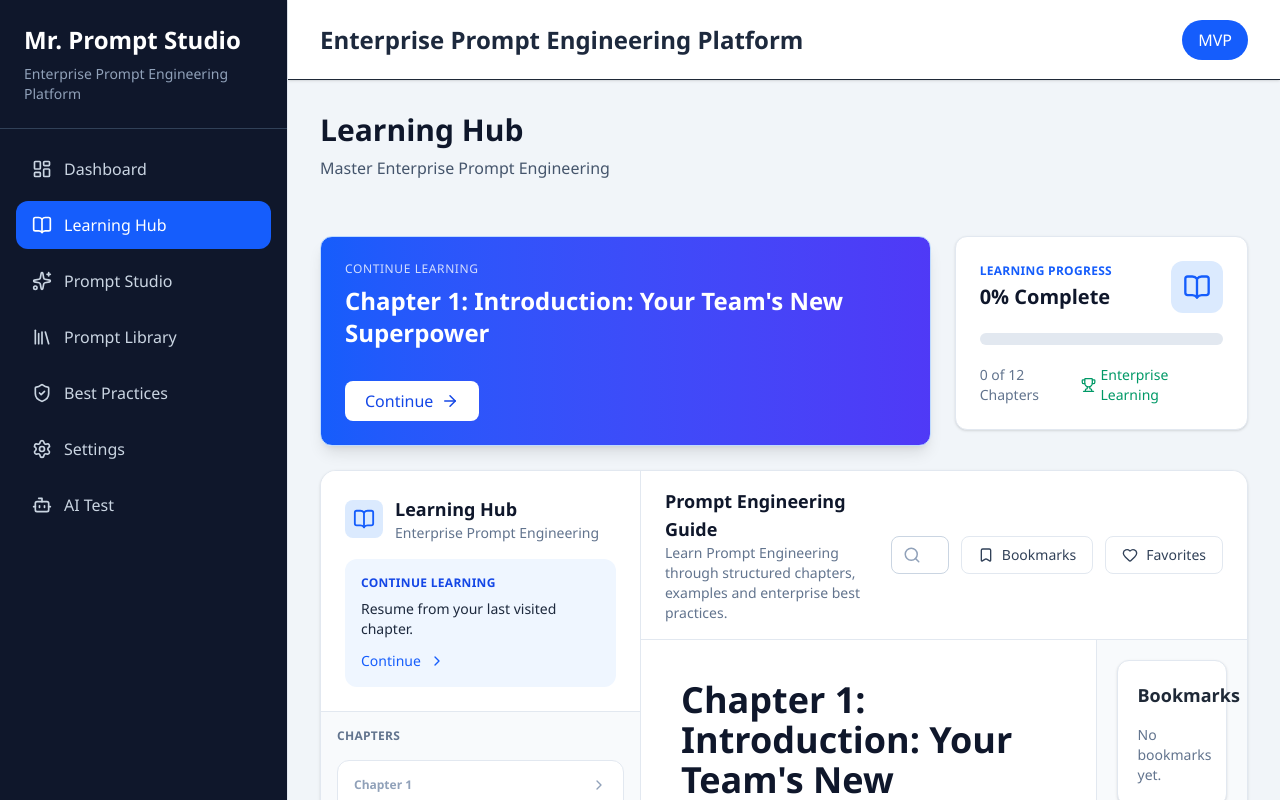
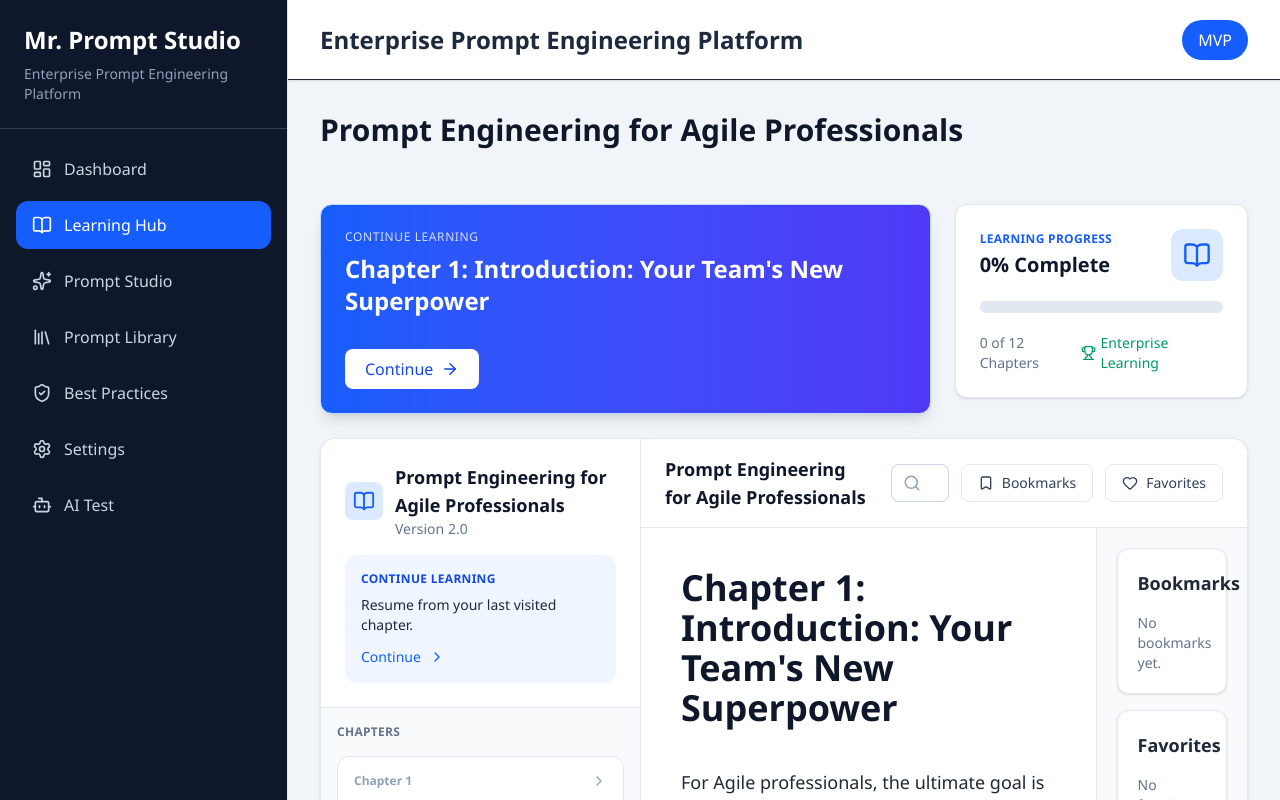
Before and after one commit to rameeegceb/mr-prompt-studio-v2, a React (Vite) app: page /learning in a window 1280 px wide. Shown: the top 800 px of the page. Built offline with nearby package versions, Linux system fonts and the light colour scheme.

Commit message:
SPR-002 Complete Learning feature data binding

```diff
--- a/src/features/learning/components/BookmarkPanel.jsx
+++ b/src/features/learning/components/BookmarkPanel.jsx
@@ -1,4 +1,5 @@
 export default function BookmarkPanel({
+  course,
   bookmarks = [],
 }) {
   return (
@@ -13,14 +14,18 @@ export default function BookmarkPanel({
         </p>
       )}
 
-      {bookmarks.map((bookmark) => (
-        <div
-          key={bookmark}
-          className="rounded-lg border p-3"
-        >
-          {bookmark}
-        </div>
-      ))}
+      {bookmarks.map((bookmark) => {
+        const chapter = course?.getChapter(bookmark);
+
+        return (
+          <div
+            key={bookmark}
+            className="rounded-lg border p-3"
+          >
+            {chapter?.title ?? bookmark}
+          </div>
+        );
+      })}
     </div>
   );
 }
--- a/src/features/learning/components/FavoritesPanel.jsx
+++ b/src/features/learning/components/FavoritesPanel.jsx
@@ -1,4 +1,5 @@
 export default function FavoritesPanel({
+  course,
   favorites = [],
 }) {
   return (
@@ -13,14 +14,18 @@ export default function FavoritesPanel({
         </p>
       )}
 
-      {favorites.map((favorite) => (
-        <div
-          key={favorite}
-          className="rounded-lg border p-3"
-        >
-          {favorite}
-        </div>
-      ))}
+      {favorites.map((favorite) => {
+        const chapter = course?.getChapter(favorite);
+
+        return (
+          <div
+            key={favorite}
+            className="rounded-lg border p-3"
+          >
+            {chapter?.title ?? favorite}
+          </div>
+        );
+      })}
     </div>
   );
 }
--- a/src/features/learning/components/LearningSidebar.jsx
+++ b/src/features/learning/components/LearningSidebar.jsx
@@ -33,11 +33,13 @@ export default function LearningSidebar() {
 
           <div>
             <h2 className="text-lg font-semibold text-slate-900">
-              Learning Hub
+              {course?.title ?? "Learning Hub"}
             </h2>
 
             <p className="text-sm text-slate-500">
-              Enterprise Prompt Engineering
+              {course?.version
+                ? `Version ${course.version}`
+                : "Enterprise Prompt Engineering"}
             </p>
           </div>
         </div>
--- a/src/features/learning/components/LearningToolbar.jsx
+++ b/src/features/learning/components/LearningToolbar.jsx
@@ -1,6 +1,7 @@
 import { Search, Bookmark, Heart } from "lucide-react";
 
 export default function LearningToolbar({
+  course,
   search = "",
   onSearch = () => {},
 }) {
@@ -9,12 +10,14 @@ export default function LearningToolbar({
       <div className="flex flex-col gap-4 lg:flex-row lg:items-center lg:justify-between">
         <div>
           <h2 className="text-lg font-semibold text-slate-900">
-            Prompt Engineering Guide
+            {course?.title ?? "Learning Guide"}
           </h2>
 
           <p className="text-sm text-slate-500">
-            Learn Prompt Engineering through structured chapters, examples and
-            enterprise best practices.
+            {course?.description ??
+              `Explore the ${
+                course?.title ?? "learning"
+              } curriculum through chapters, examples, and best practices.`}
           </p>
         </div>
 
@@ -29,7 +32,7 @@ export default function LearningToolbar({
               type="text"
               value={search}
               onChange={(e) => onSearch(e.target.value)}
-              placeholder="Search the learning guide..."
+              placeholder={`Search ${course?.title ?? "learning content"}...`}
               className="w-full rounded-lg border border-slate-300 bg-white py-2 pl-10 pr-4 text-sm outline-none transition focus:border-blue-500 focus:ring-2 focus:ring-blue-100"
             />
           </div>
--- a/src/features/learning/pages/LearningHub.jsx
+++ b/src/features/learning/pages/LearningHub.jsx
@@ -44,8 +44,11 @@ function LearningHubContent() {
   return (
     <div className="flex h-full flex-col">
       <PageHeader
-        title="Learning Hub"
-        description="Master Enterprise Prompt Engineering"
+        title={course.title}
+        description={
+          course.description ??
+          `Master ${course.title}`
+        }
       />
 
       <div className="mt-6 grid grid-cols-12 gap-6">
@@ -79,6 +82,7 @@ function LearningHubContent() {
         <div className="flex flex-1 flex-col">
 
           <LearningToolbar
+            course={course}
             search={search}
             onSearch={setSearch}
           />
@@ -92,10 +96,12 @@ function LearningHubContent() {
             <aside className="hidden xl:col-span-3 xl:flex flex-col gap-4 overflow-y-auto border-l border-slate-200 bg-slate-50 p-5">
 
               <BookmarkPanel
+                course={course}
                 bookmarks={bookmarks}
               />
 
               <FavoritesPanel
+                course={course}
                 favorites={favorites}
               />
 
```
